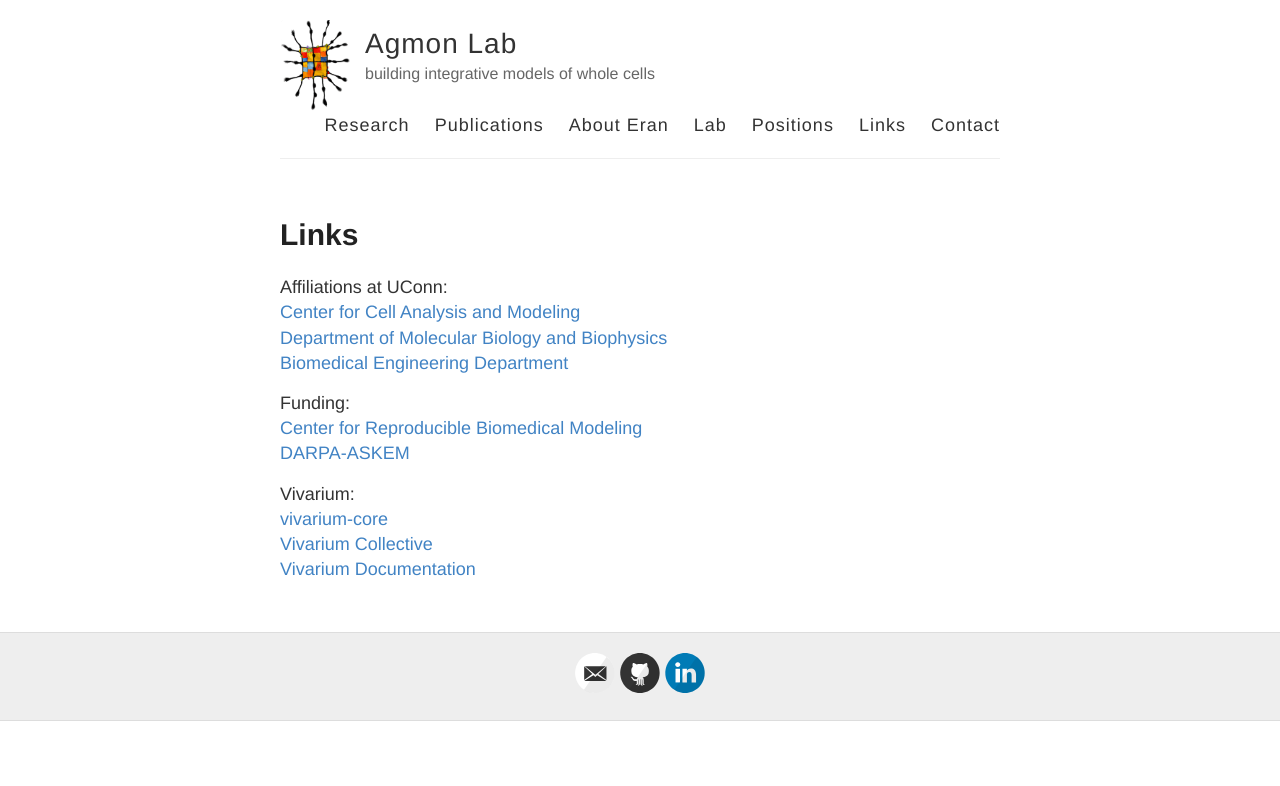
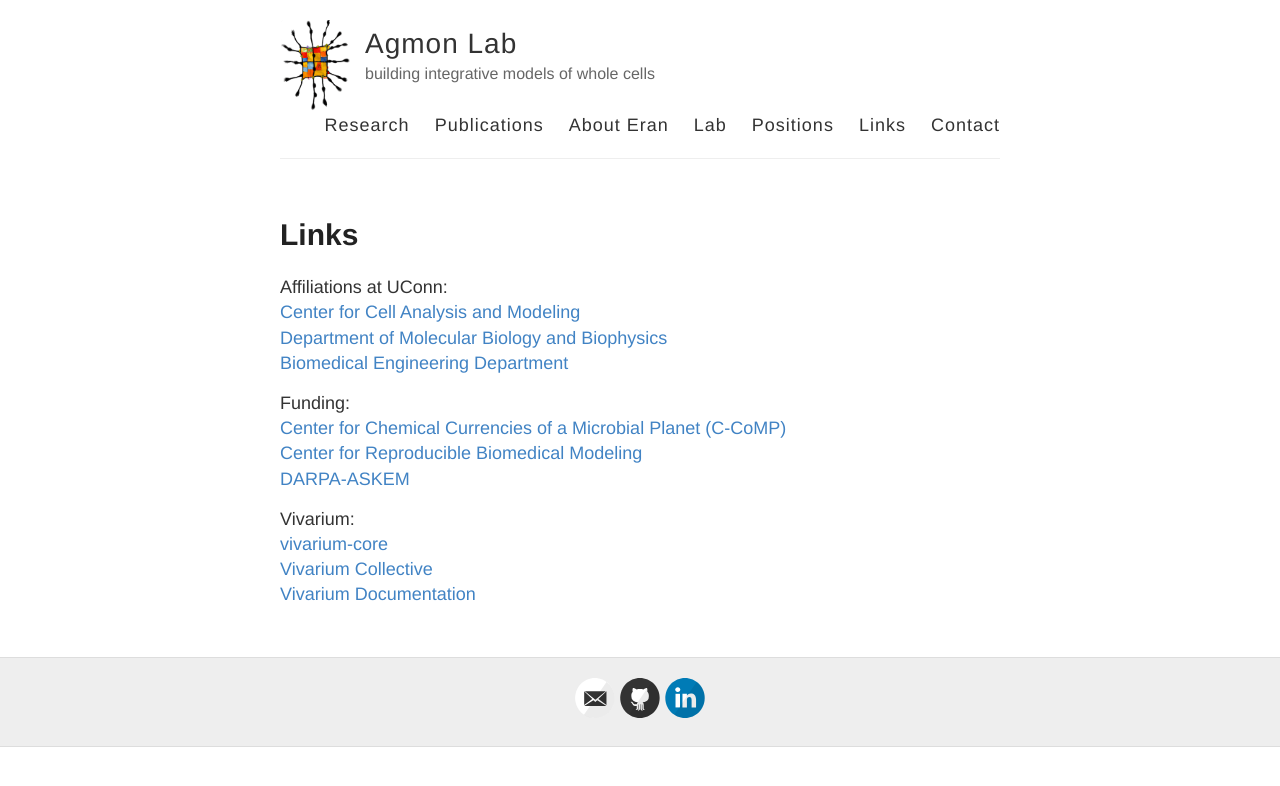
Before and after one commit to eagmon/eagmon.github.io, a Jekyll site: the page built from links.md, in a window 1280 px wide. Shown: the top 786 px of the page. Built offline with Jekyll 4.4.1, drawn with Linux system fonts in a browser that asks for light colours.

Commit message:
funding ccomp

```diff
--- a/links.md
+++ b/links.md
@@ -10,6 +10,7 @@ Affiliations at UConn: \
 [Biomedical Engineering Department](https://www.bme.uconn.edu)
 
 Funding: \
+[Center for Chemical Currencies of a Microbial Planet (C-CoMP)](https://ccomp-stc.org) \
 [Center for Reproducible Biomedical Modeling](https://reproduciblebiomodels.org) \
 [DARPA-ASKEM](https://www.darpa.mil/news-events/2021-12-06)
 
```
